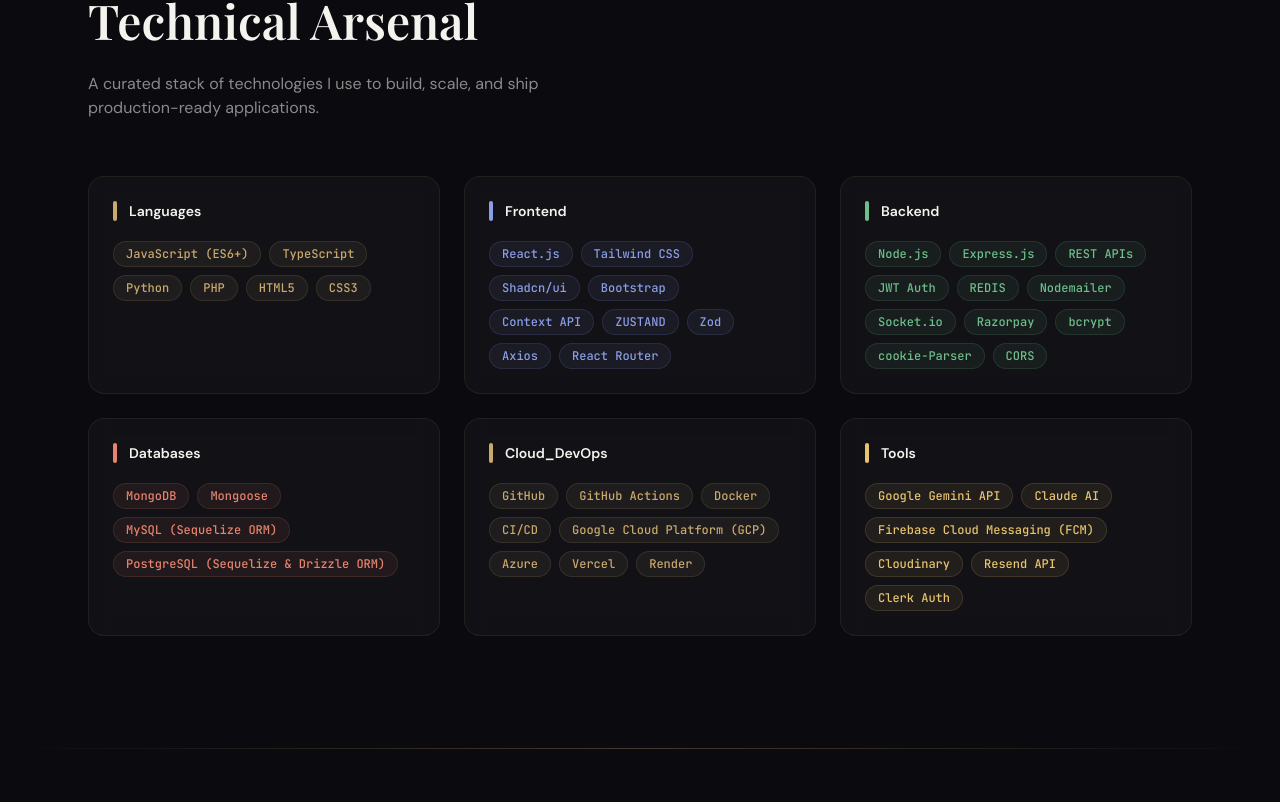
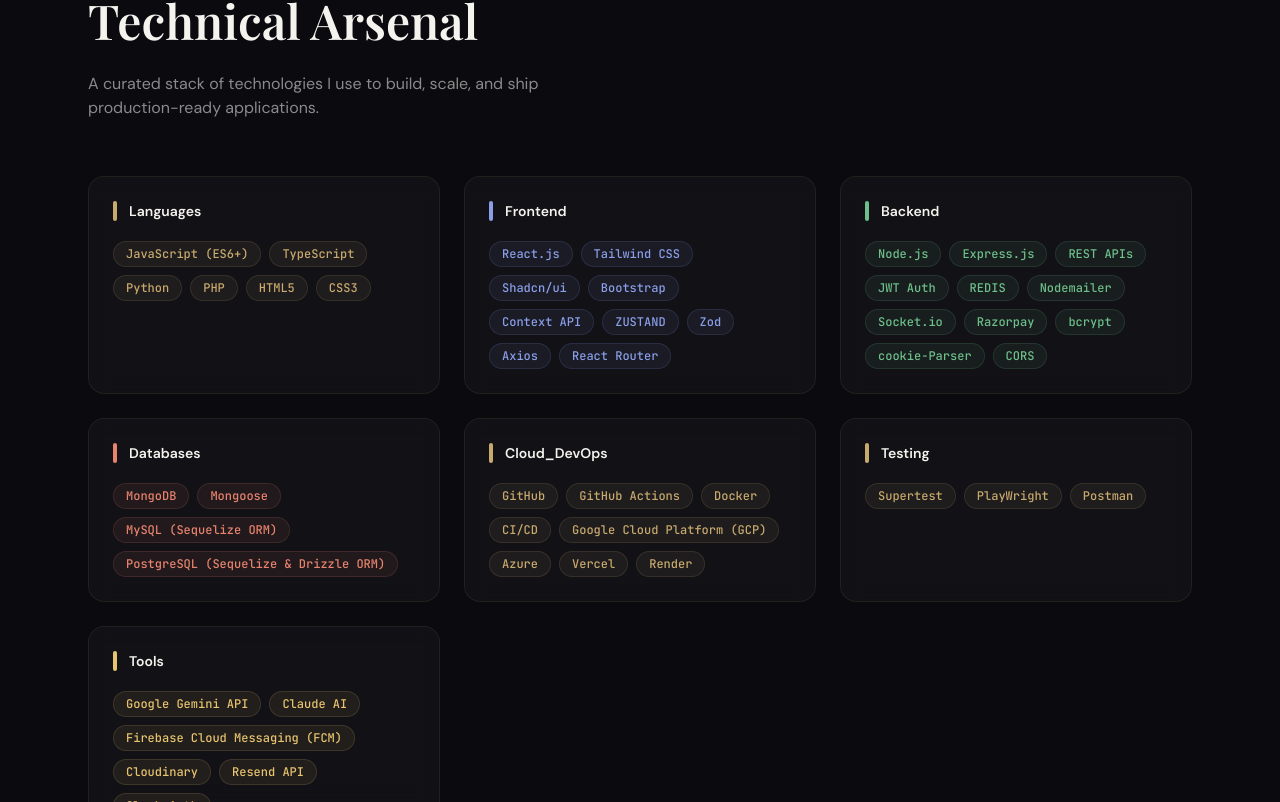
Before and after one commit to Amir-Shaikh236/MyPortfolio, a React (Vite) app in the folder portfolio/: page / in a window 1280 px wide. Shown: the part 1917-2719 px from the top of the page. Built offline with nearby package versions, Linux system fonts and the light colour scheme; a web font is replaced by a local one.

Commit message:
Fixing Errors

```diff
--- a/portfolio/src/data/portfolio.js
+++ b/portfolio/src/data/portfolio.js
@@ -65,13 +65,13 @@
     "Render"
   ],
 
-  // Testing: [
-  //   "React Testing Library",
-  //   "Vitest",
-  //   "Supertest",
-  //   "PlayWright",
-  //   "Postman"
-  // ],
+  Testing: [
+    // "React Testing Library",
+    // "Vitest",
+    "Supertest",
+    "PlayWright",
+    "Postman"
+  ],
 
   Tools: [
     "Google Gemini API",
```
